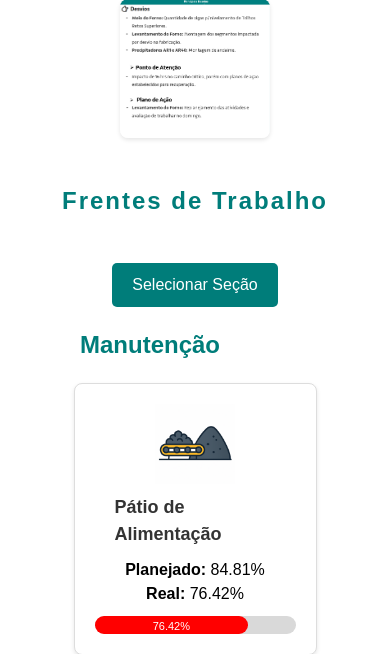
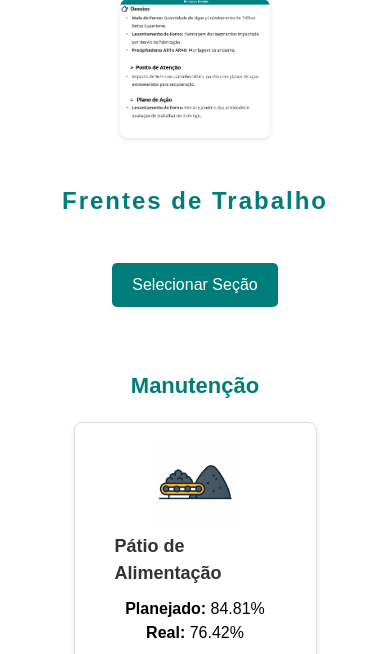
Before and after one commit to Lucas-dev98/Evolu-oParadaFria3, a Flask app: page / in a window 390 px wide. Shown: the part 391-1045 px from the top of the page. Run offline with Flask 2, Linux system fonts and the light colour scheme.

Commit message:
Fix : fix align dropdown title for center

```diff
--- a/static/css/styles.css
+++ b/static/css/styles.css
@@ -349,7 +349,12 @@ body::after {
         max-width: 240px; /* Limita tamanho máximo menor */
         margin: 0; /* Remove margin auto */
     }
-
+     .dropdown-title {
+        text-align: center; /* Centraliza o texto */
+        margin: 15px auto; /* Reduz a margem */
+        font-size: 20px; /* Reduz o tamanho da fonte */
+        padding: 0 15px; /* Adiciona padding lateral */
+    }
     #dashboard {
         display: flex; /* Torna o dashboard um contêiner flexível */
         flex-direction: column; /* Empilha os cards verticalmente */
@@ -448,6 +453,13 @@ body::after {
         margin: 0; /* Remove margin auto */
     }
 
+    .dropdown-title {
+        text-align: center; /* Centraliza o texto */
+        margin: 18px auto; /* Margem média */
+        font-size: 22px; /* Tamanho da fonte média */
+        padding: 0 20px; /* Padding lateral */
+    }
+
     .card {
         width: 90%; /* Faz os cards ocuparem 90% da largura da tela */
         max-width: 300px; /* Limita a largura máxima dos cards */
@@ -502,6 +514,8 @@ body::after {
         font-size: 14px; /* Aumenta o tamanho da fonte ao passar o mouse */
         font-weight: bold; /* Mantém o negrito ao passar o mouse */
     }
+
+
     }
 /* Responsividade para telas grandes (máx. 1200px) */
 /* ---------- Desktops grandes ---------- */
--- a/templates/index.html
+++ b/templates/index.html
@@ -28,7 +28,7 @@
                 <button data-section="procedimento-partida">Procedimento de Partida</button>
             </div>
         </div>
-
+        <br>
         <!-- Seção: Procedimento de Parada -->
         <section id="procedimento-parada" class="hidden">
             <h2>Procedimento de Parada</h2>
```
